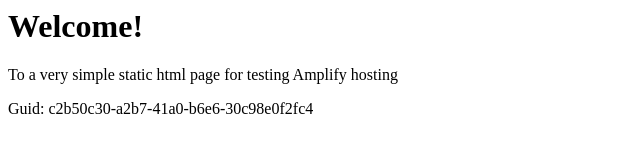
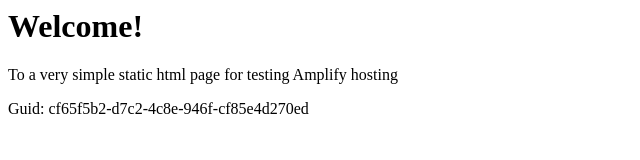
Before and after one commit to aws-aemilia-pdx/Github-PR-Commit-Integration-Test-DoNotTouch-GithubWebhookPreviewCanaryTest-v1-preprod-us-west-2, a website: page src/index.html in a window 1280 px wide. Shown: the full height of the page, 0-640 px from the left. Drawn offline with Linux system fonts and the light colour scheme.

Commit message:
commit from integ tests

```diff
--- a/src/index.html
+++ b/src/index.html
@@ -12,6 +12,6 @@
 <body>
     <h1>Welcome!</h1>
     <p>To a very simple static html page for testing Amplify hosting</p>
-    <p>Guid: c2b50c30-a2b7-41a0-b6e6-30c98e0f2fc4</p></body>
+    <p>Guid: cf65f5b2-d7c2-4c8e-946f-cf85e4d270ed</p></body>
 
 </html>
```
